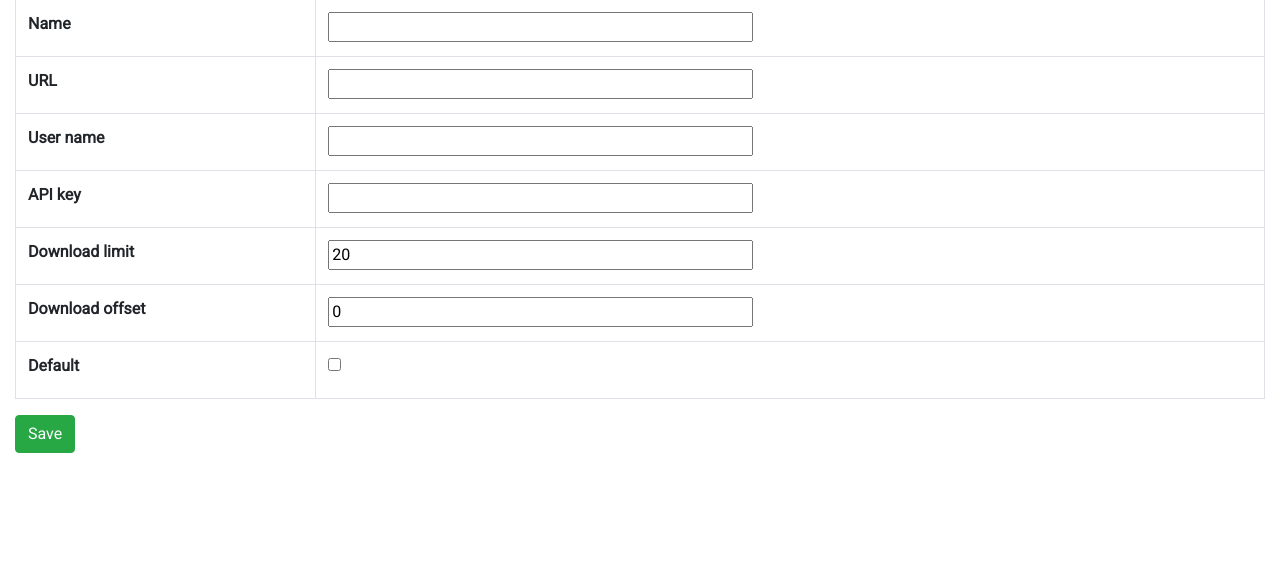
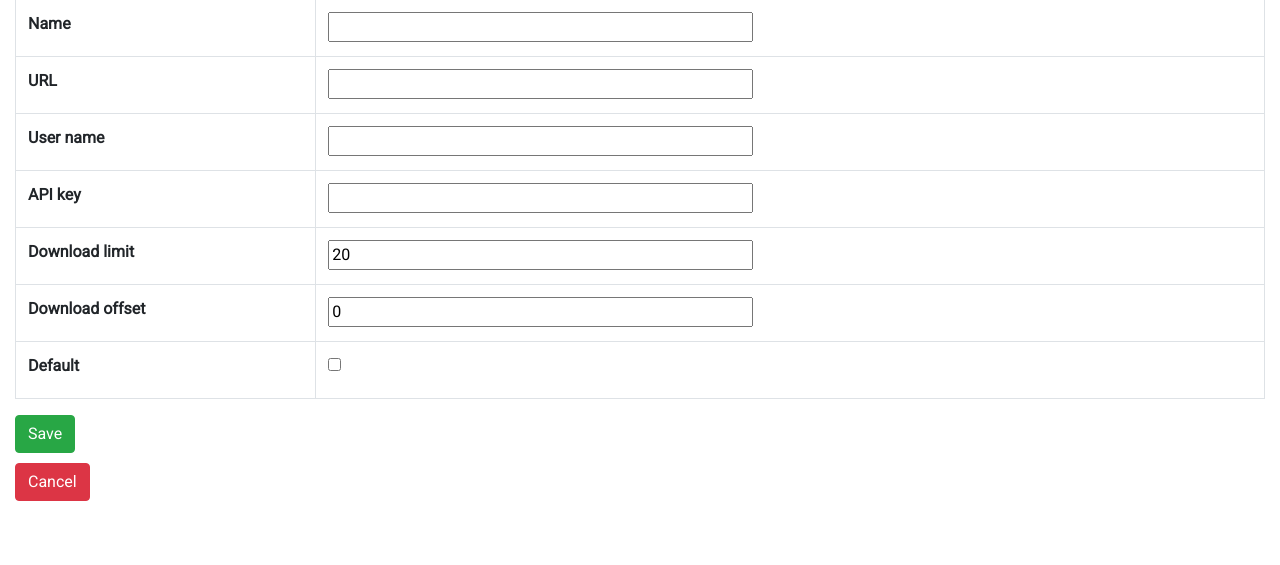
Before and after one commit to artefactual-labs/AIPscan, a Flask app: page /aggregator/new_storage_service in a window 1280 px wide. Shown: the part 143-708 px from the top of the page. Run offline with Flask 2, Linux system fonts and the light colour scheme; parts of the project's set-up code (start-up, migrations or seed data) failed here and were passed over; some libraries are stand-ins or nearby versions.

Commit message:
add cancel button to new SS form

```diff
--- a/AIPscan/Aggregator/templates/edit_storage_service.html
+++ b/AIPscan/Aggregator/templates/edit_storage_service.html
@@ -29,5 +29,6 @@
 </table>
 <button type="submit" class="btn btn-success">Save</button>
 </form>
+<a href="{{ url_for('aggregator.ss') }}"><button class="btn btn-danger" style="margin-top: 10px;">Cancel</button></a>
 
 {% endblock %}
```
